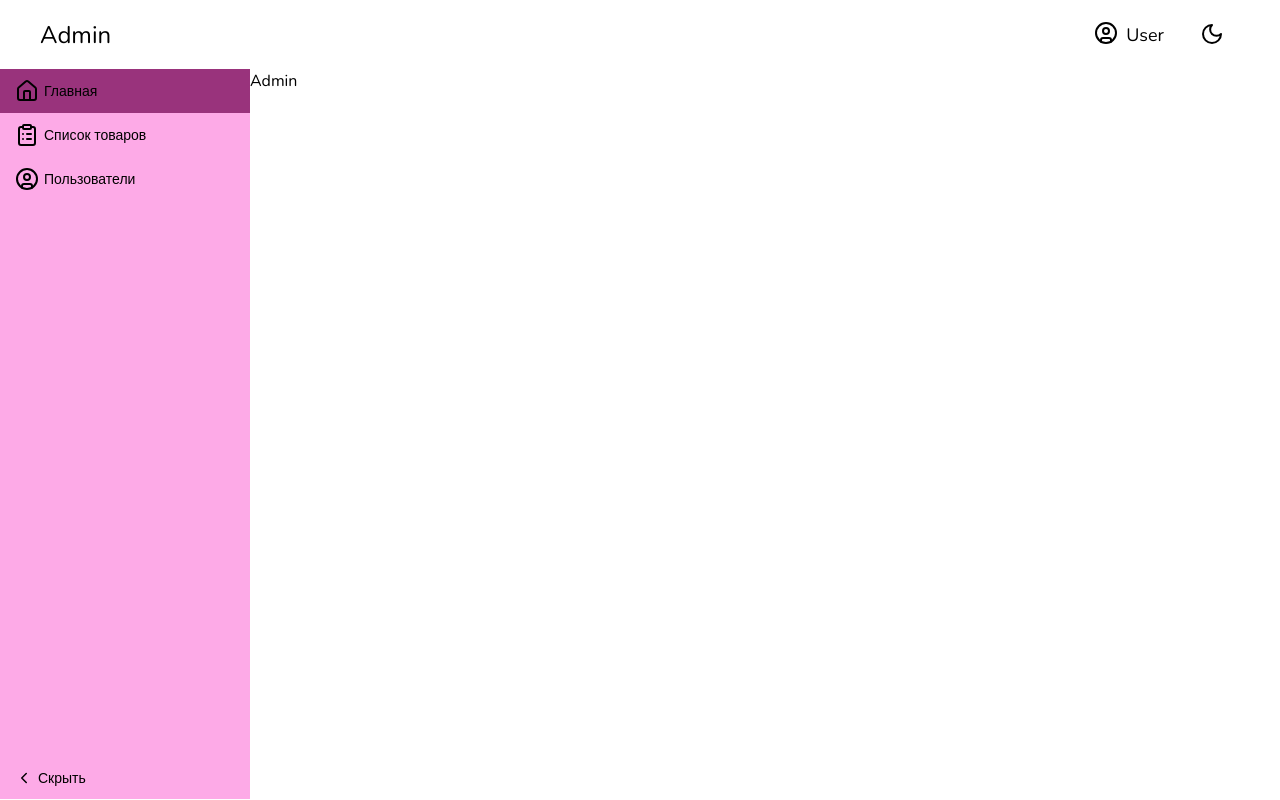
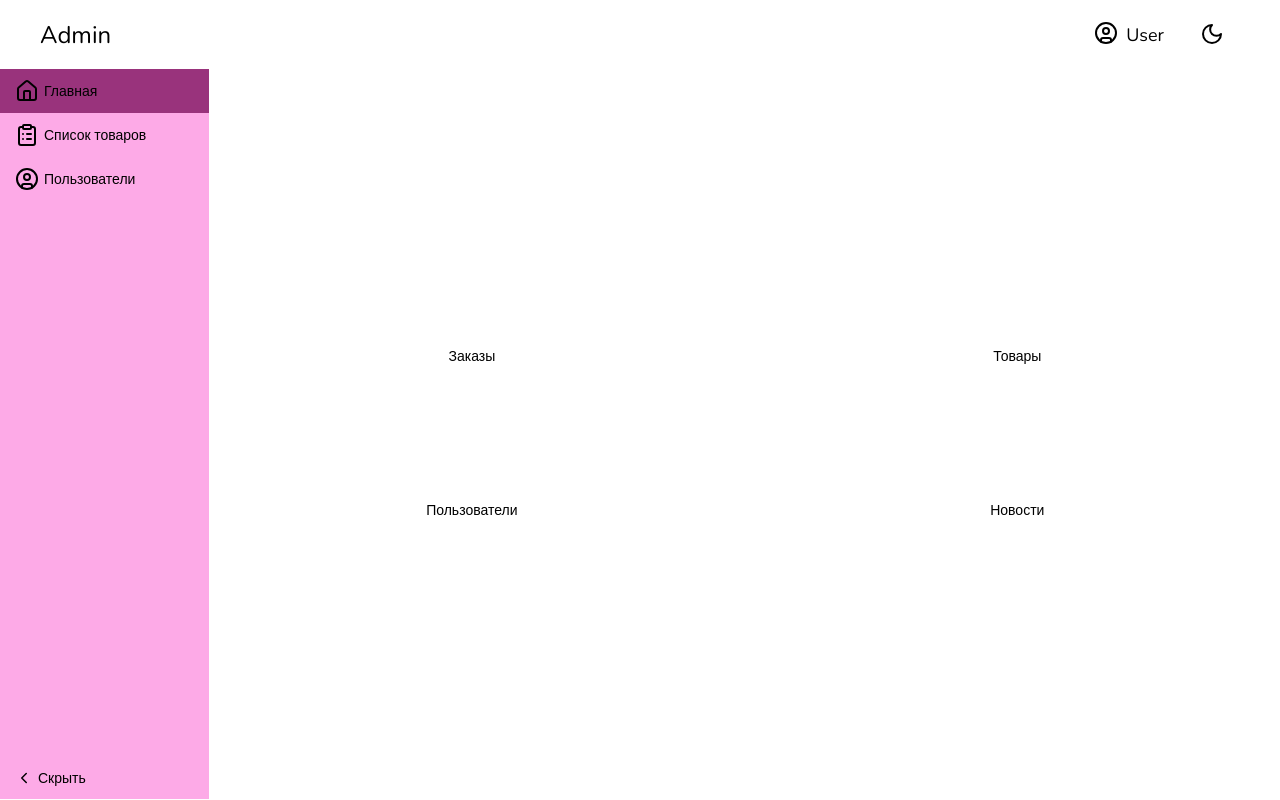
Before and after one commit to Fooreilry/store, a Next.js app: page /admin in a window 1280 px wide. Built offline with nearby package versions, Linux system fonts and the light colour scheme.

Commit message:
The main page has been added

```diff
--- a/app/(admin)/admin/page.tsx
+++ b/app/(admin)/admin/page.tsx
@@ -1,3 +1,12 @@
+import { Button } from '@/src/shared/ui/button';
+
 export default function page() {
-  return <div>Admin</div>;
+  return (
+    <div className="grid grid-cols-2 w-[100%] gap-5 place-content-center justify-items-center">
+      <Button className="w-[496px] h-[134px] bg-secondary text-nune hover:bg-gray-300"> Заказы </Button>
+      <Button className="w-[496px] h-[134px] bg-secondary text-nune hover:bg-gray-300"> Товары </Button>
+      <Button className="w-[496px] h-[134px] bg-secondary text-nune hover:bg-gray-300">Пользователи</Button>
+      <Button className="w-[496px] h-[134px] bg-secondary text-nune hover:bg-gray-300"> Новости </Button>
+    </div>
+  );
 }
```
